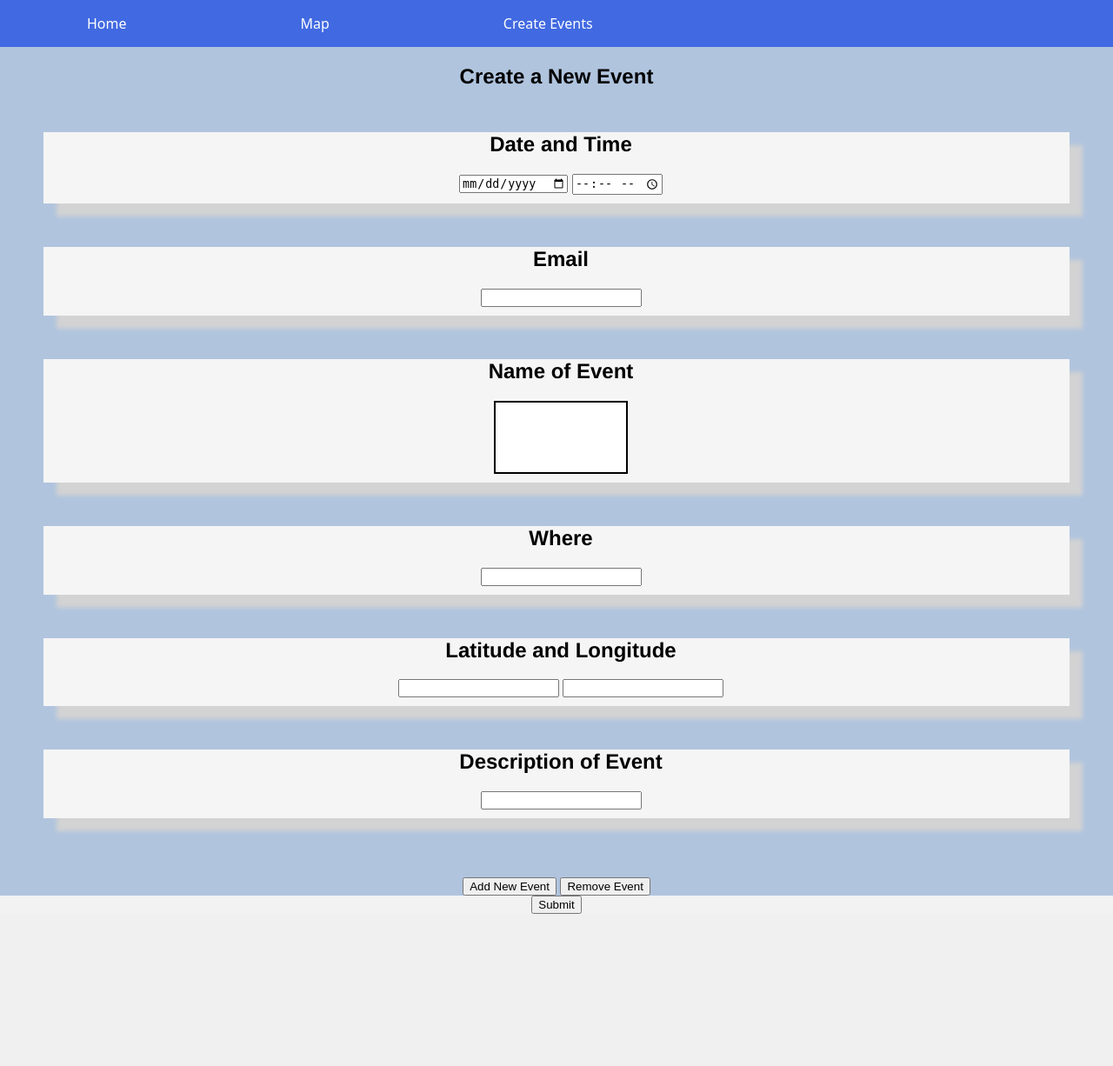
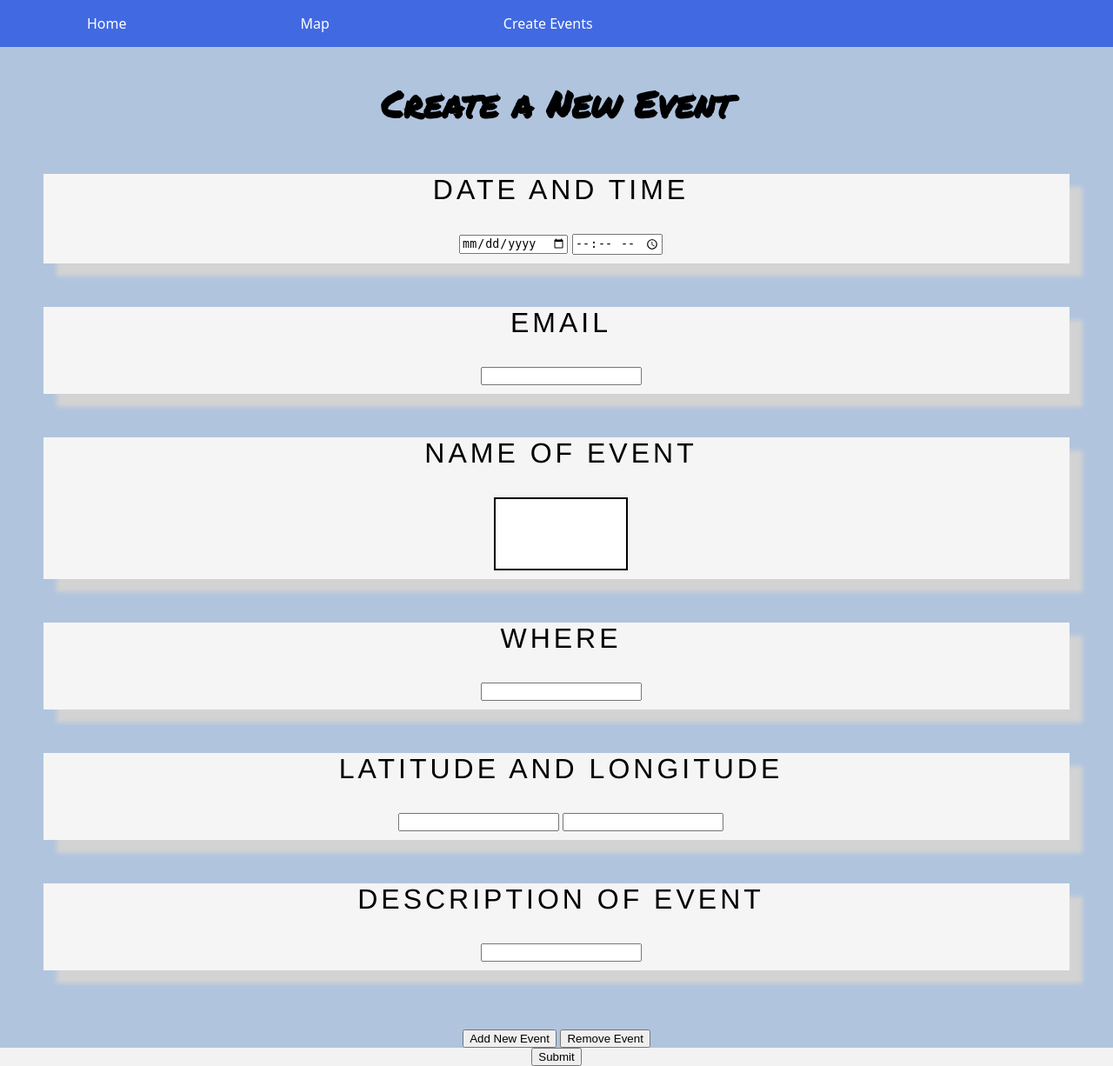
Before and after one commit to jdiggles17/CSSI-Project, a Python web app: template cssi-pathfinder-project/templates/create.html in a window 1280 px wide. Shown: the part 300-1526 px from the top of the page at 87% size. Before the commit the page ends 1351 px from the top, so only its background shows below. Run offline with Jinja, Linux system fonts and the light colour scheme; the template is opened without the code that fills it, so the values that code supplies are empty.

Commit message:
changed font

```diff
--- a/cssi-pathfinder-project/templates/create.html
+++ b/cssi-pathfinder-project/templates/create.html
@@ -1,6 +1,7 @@
 <!DOCTYPE html>
 <html>
   <head>
+    <link href="https://fonts.googleapis.com/css?family=Permanent+Marker" rel="stylesheet">
     <link rel="stylesheet" href="resources/style.css"></link>
     <link rel="stylesheet" href="resources/create.js"></link>
     <meta charset="utf-8">
@@ -77,31 +78,38 @@
     <div class="flex-container">
     <div id= "Create_box">
     <h2> Create a New Event </h2>
+    <style>
+    h2{
+      font-family: 'Permanent Marker', cursive;
+      font-size: 42px;
+      text-align: center;
+    }
+    </style>
     <div class="main">
       <div class="flex-item">
-      <h2>Date and Time</h2>
+      <h3>Date and Time</h3>
       <input type= "date" name = "date_test"></input>
       <input type= "time" name= "time_test"></input>
       </div>
       <div class="flex-item">
-      <h2>Email</h2>
+      <h3>Email</h3>
       <input type= "email" name="email_test"></input>
       </div>
       <div class="flex-item">
-      <h2>Name of Event</h2>
+      <h3>Name of Event</h3>
       <input type= "name_of_event" name="name_test" id= "name_event"/>
       </div>
       <div class="flex-item">
-      <h2>Where</h2>
+      <h3>Where</h3>
       <input type= "Where" name="where_test" id= "where_event"/>
       </div>
       <div class="flex-item">
-      <h2>Latitude and Longitude</h2>
+      <h3>Latitude and Longitude</h3>
       <input type= "Latitude" name="latitude_test" id= "where_event"/>
       <input type= "Longitude" name="longitude_test" id= "where_event"/>
       </div>
       <div class="flex-item">
-      <h2>Description of Event</h2>
+      <h3>Description of Event</h3>
       <input type= "description_of_event" name="description_test" id= "description_event"/>
       </div>
       <br>
```
Also changed, not shown: cssi-pathfinder-project/templates/events.html (+8 -0 lines).
